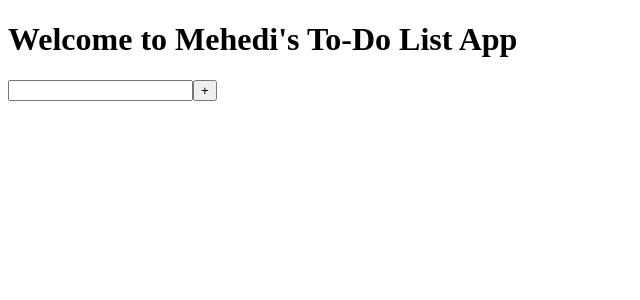
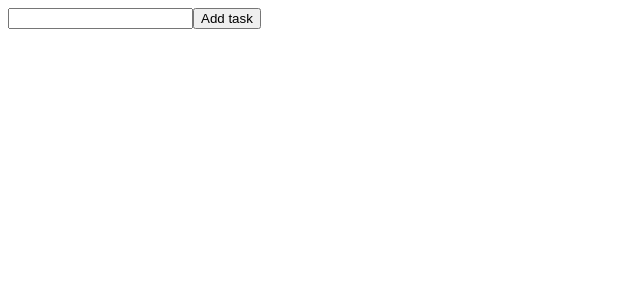
Before and after one commit to mehedithedev/React-Exercise, a React (Vite) app: page / in a window 1280 px wide. Shown: the top 300 px of the page, without its empty margins (0-640 px from the left). Built offline with nearby package versions, Linux system fonts and the light colour scheme.

Commit message:
added to do list 2

```diff
--- a/src/App.jsx
+++ b/src/App.jsx
@@ -5,6 +5,7 @@ import ShowHide from './Components/ShowHide'
 import ColorChange from './Components/ColorChange'
 import Counter from './Components/Counter'
 import ToDoList from './Components/ToDoList'
+import ToDoList2 from './Components/ToDoList2'
 
 function App() {
   return (
@@ -14,7 +15,8 @@ function App() {
       <ShowHide/> */}
       {/* <ColorChange/> */}
       {/* <Counter/> */}
-      <ToDoList/>
+      {/* <ToDoList/> */}
+      <ToDoList2/>
     </div>
   )
 }
--- /dev/null
+++ b/src/Components/ToDoList2.jsx
@@ -0,0 +1,29 @@
+import React, { useState } from 'react'
+
+function ToDoList2() {
+    const [newTask, setNewTask] = useState('')
+    const [todoList, setTodoList] = useState([])
+
+    const handleChange=(evt)=>{
+        setNewTask(evt.target.value)
+    }
+
+    const handleClick=()=>{
+
+    }
+  return (
+    <div>
+        <input
+            onChange={handleChange}
+        />
+        <button
+            onClick={handleClick}
+        >Add task</button>
+        <div className='listItems'>
+            {newTask}
+        </div>
+    </div>
+  )
+}
+
+export default ToDoList2
```
